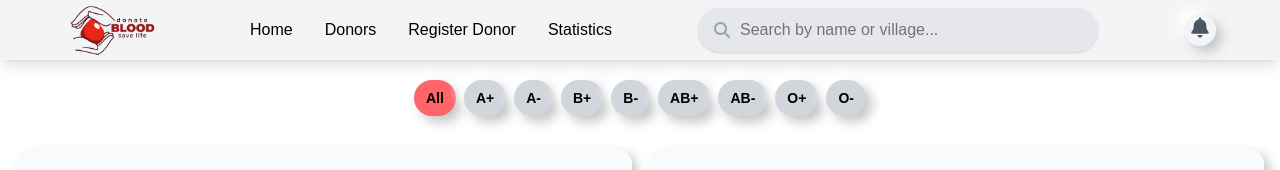
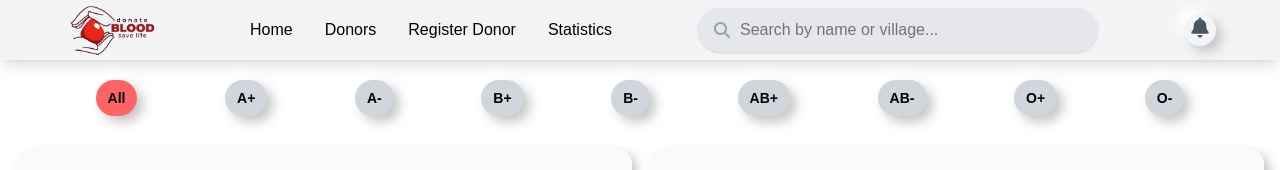
Before and after one commit to NaeemUddin940/Blood-Fighter---The-Blood-Donor-Hero, a Next.js app: page /donors in a window 1280 px wide. Shown: the top 170 px of the page. Built offline with nearby package versions, Linux system fonts and the light colour scheme; no server answers; the database is empty.

Commit message:
Change bloodGroup filter in donor page

```diff
--- a/src/app/donors/page.jsx
+++ b/src/app/donors/page.jsx
@@ -3,15 +3,23 @@ import DonarStats from "@/components/DonorStates";
 import { useBFC } from "@/Context/BloodFighter";
 
 export default function Donors() {
-  const { bloodGroupList, user, handleFilter, filteredUsers, activeFilter, setActiveFilter} = useBFC();
+  const {
+    bloodGroupList,
+    user,
+    handleFilter,
+    filteredUsers,
+    activeFilter,
+    setActiveFilter,
+  } = useBFC();
 
   // Blood groups to display for the filter buttons.
   const bloodGroups = ["All", "A+", "A-", "B+", "B-", "AB+", "AB-", "O+", "O-"];
 
-
   return (
     <div className="min-h-screen flex flex-col items-center">
-      <div className="flex flex-wrap gap-2 mt-5">
+      {/* Main content area */}
+      <main className="w-full max-w-7xl px-4 pb-20">
+        <div className="grid grid-cols-4 md:flex md:justify-evenly gap-2 mt-5">
           {bloodGroups?.map((group) => (
             <button
               key={group}
@@ -26,9 +34,6 @@ export default function Donors() {
             </button>
           ))}
         </div>
-
-      {/* Main content area */}
-      <main className="w-full max-w-7xl px-4 pb-20">
         <DonarStats />
         <div className="grid grid-cols-1 mt-5 md:grid-cols-2 lg:grid-cols-3  gap-4">
           {(activeFilter === "All" ? user : filteredUsers).map((person) => (
```
Lines whose indentation alone changed are shown as unchanged.
